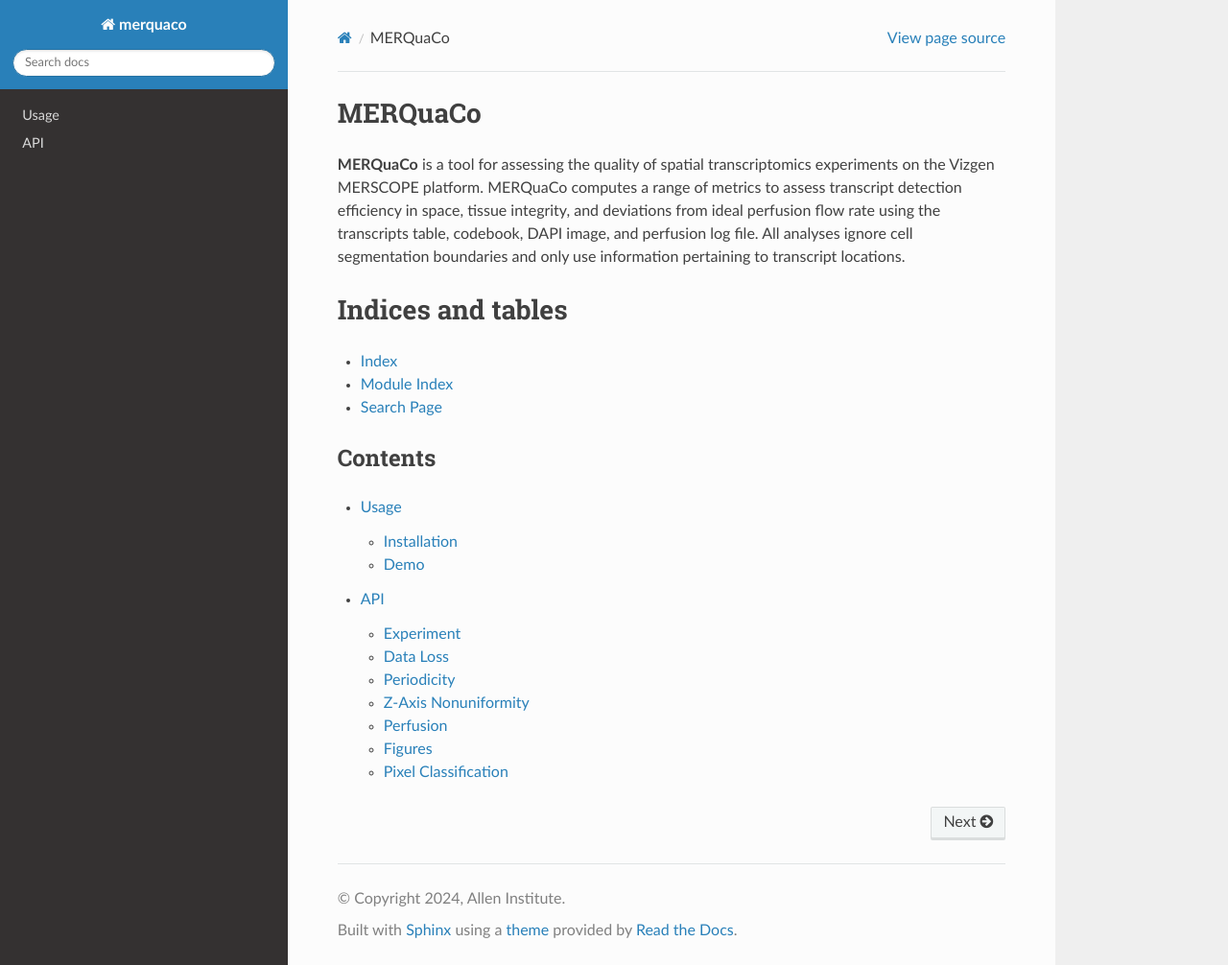
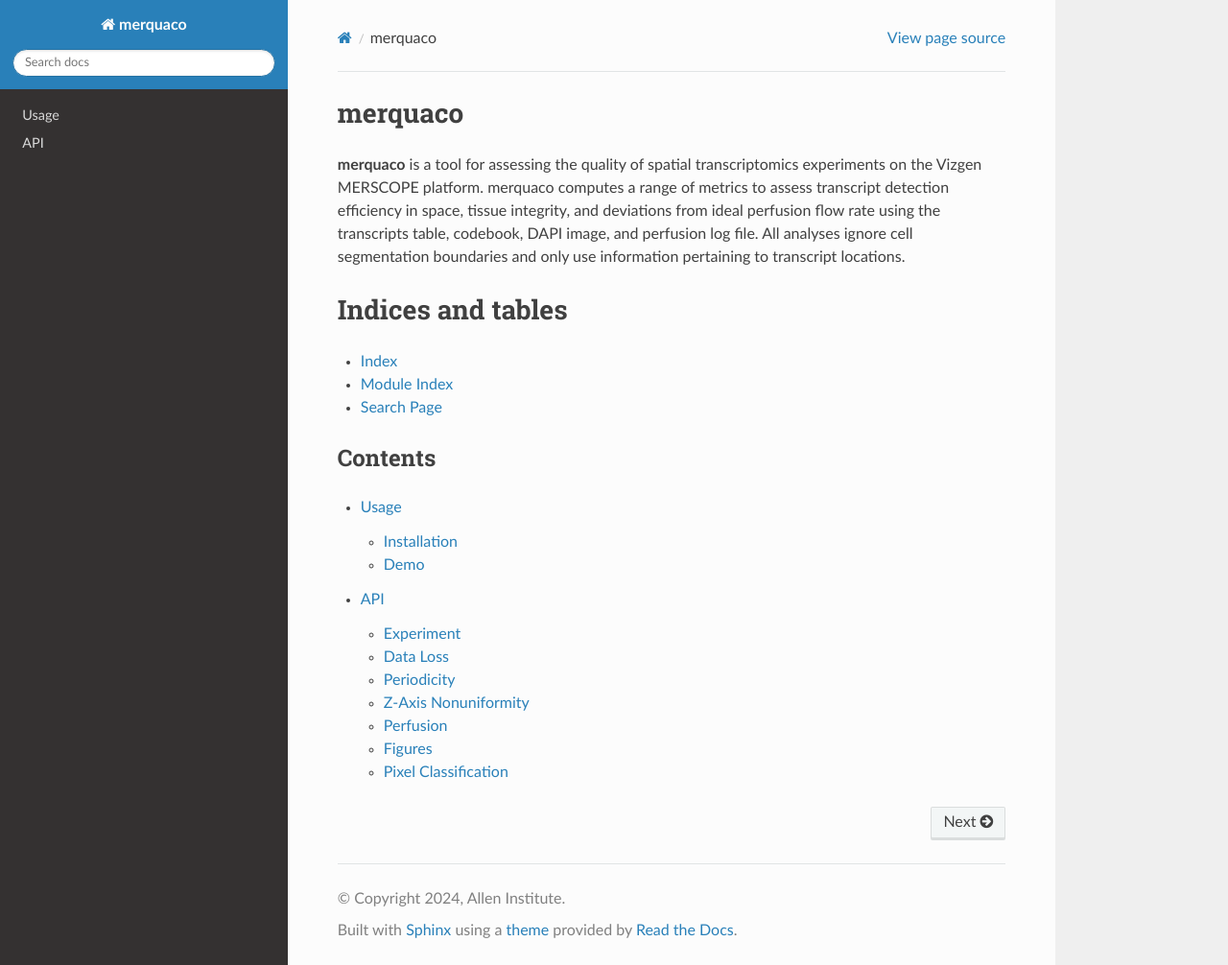
Before and after one commit to AllenInstitute/merquaco, a Sphinx documentation site: the page built from docs/source/index.rst, in a window 1280 px wide and 1006 px high. Shown: the whole window at 96% size. Built offline with Sphinx 7.4.7 and the Read the Docs theme 2.0.0, drawn with Linux system fonts in a browser that asks for light colours.

Commit message:
capstest

```diff
--- a/docs/source/index.rst
+++ b/docs/source/index.rst
@@ -1,7 +1,7 @@
-MERQuaCo
+merquaco
 ====================================
-**MERQuaCo** is a tool for assessing the quality of spatial transcriptomics experiments on the Vizgen MERSCOPE platform.
-MERQuaCo computes a range of metrics to assess transcript detection efficiency in space, tissue integrity, and
+**merquaco** is a tool for assessing the quality of spatial transcriptomics experiments on the Vizgen MERSCOPE platform.
+merquaco computes a range of metrics to assess transcript detection efficiency in space, tissue integrity, and
 deviations from ideal perfusion flow rate using the transcripts table, codebook, DAPI image, and perfusion log file.
 All analyses ignore cell segmentation boundaries and only use information pertaining to transcript locations.
 
```
